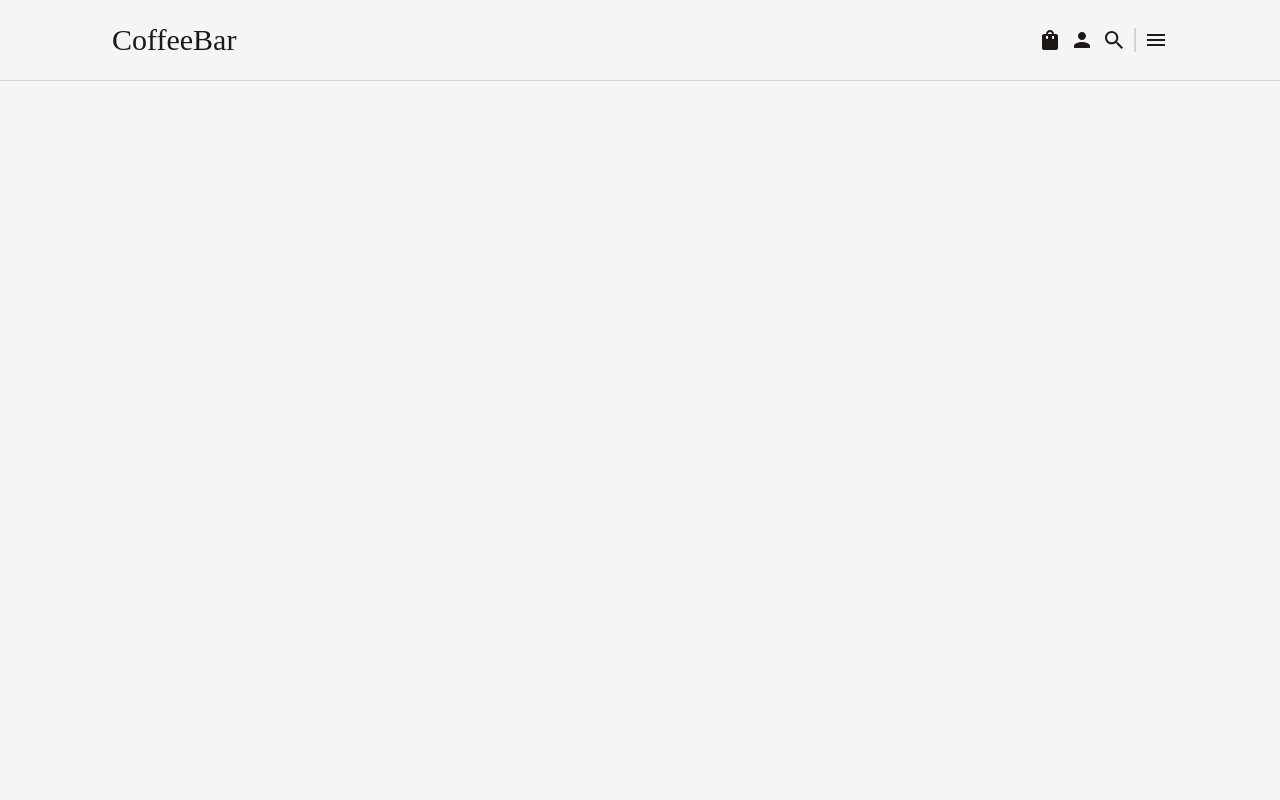
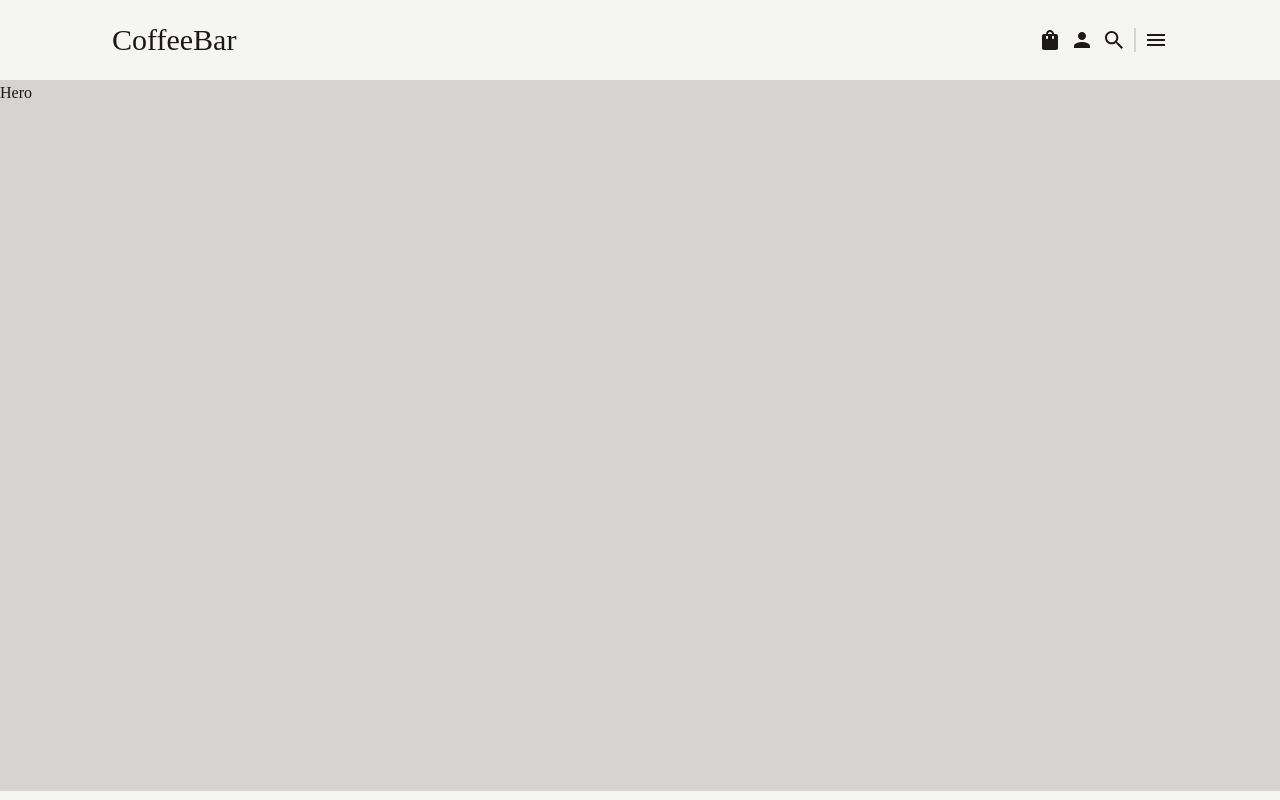
Before and after one commit to DarkoM996/coffeebar-website, a React (Vite) app: page / in a window 1280 px wide. Built offline with nearby package versions, Linux system fonts and the light colour scheme; a web font is replaced by a local one.

Commit message:
hero section + h-calc test

```diff
--- a/src/App.tsx
+++ b/src/App.tsx
@@ -1,9 +1,11 @@
+import Hero from "./components/Hero";
 import Navbar from "./components/Navbar";
 
 const App = () => {
   return (
     <>
       <Navbar />
+      <Hero />
     </>
   );
 };
--- /dev/null
+++ b/src/components/Hero.tsx
@@ -0,0 +1,9 @@
+const Hero = () => {
+  return (
+    <main className="max-w-screen-3xl mx-auto w-full h-[calc(100vh-90px)] bg-stone-300">
+      Hero
+    </main>
+  );
+};
+
+export default Hero;
```
